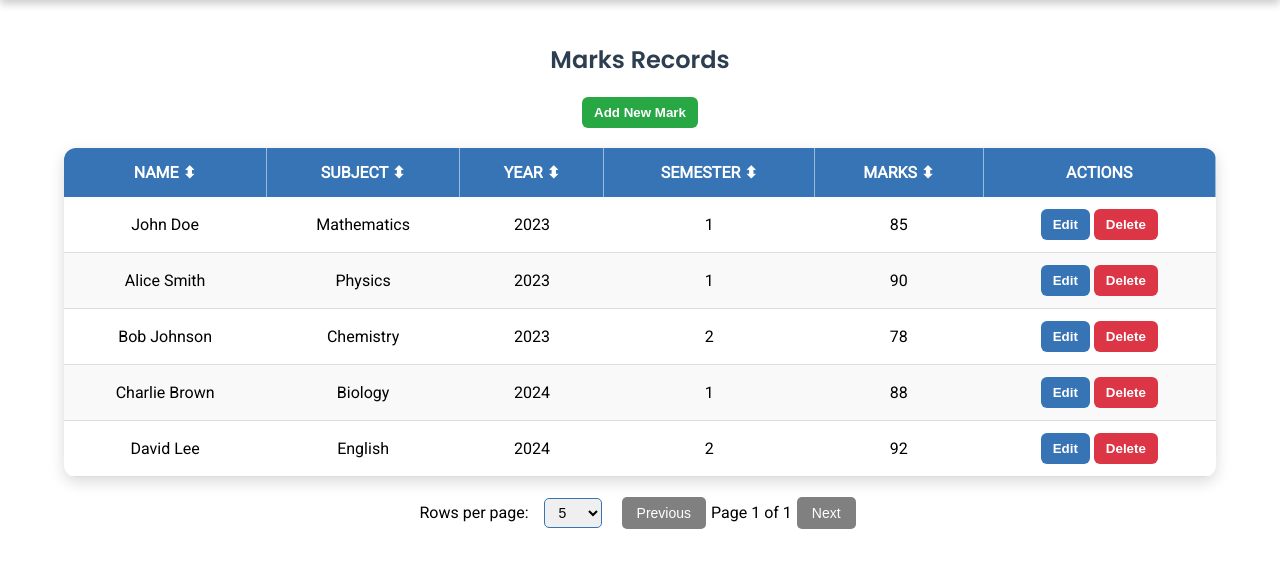
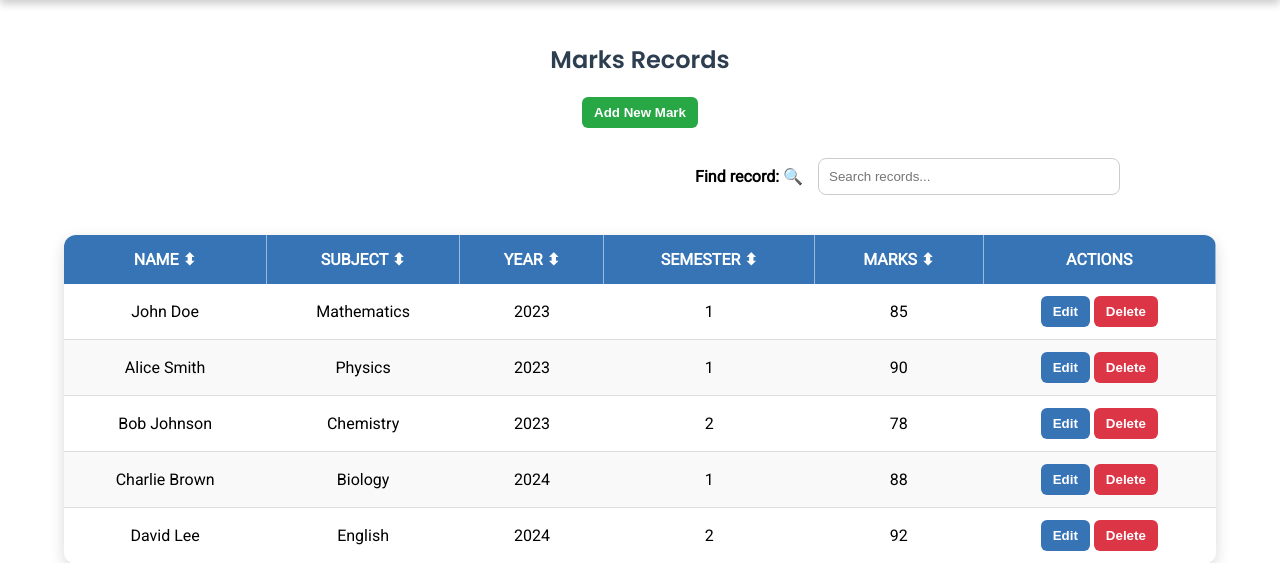
Before and after one commit to vatsalmehta-3009/ysoft-website, a Flask app: page / in a window 1280 px wide. Shown: the part 58-621 px from the top of the page. Run offline with Flask 3, Linux system fonts and the light colour scheme; the visitor is signed in with stand-in values (Sample User, id 1); data comes from the database, SQL or seed files in the repository.

Commit message:
Add Search Box

```diff
--- a/static/styles.css
+++ b/static/styles.css
@@ -650,3 +650,32 @@ footer {
     background: gray;
     cursor: not-allowed;
 }
+
+.search-container {
+    margin-bottom: 20px;
+    /* Spacing below the search box */
+    padding: 20px 160px 20px 20px;
+    /* Further increased right padding (8x) to shift left */
+    display: flex;
+    align-items: center;
+    justify-content: flex-end;
+    /* Keeps alignment to the right while shifting */
+    gap: 15px;
+    /* Space between label and input */
+}
+
+.search-label {
+    font-weight: bold;
+    white-space: nowrap;
+    /* Prevents wrapping */
+}
+
+.search-box {
+    padding: 10px;
+    /* Comfortable input padding */
+    width: 280px;
+    /* Slightly wider input box */
+    border: 1px solid #ccc;
+    border-radius: 8px;
+    /* Softer rounded corners */
+}
--- a/templates/home.html
+++ b/templates/home.html
@@ -42,6 +42,11 @@
     </div>
 </div>
 
+<!-- Search Box -->
+<div class="search-container">
+    <label for="searchInput" class="search-label">Find record: 🔍</label>
+    <input type="text" id="searchInput" class="search-box" placeholder="Search records...">
+</div>
 
 
 <!-- Table to display records -->
```
Also changed, not shown: static/script.js (+11 -0 lines).
